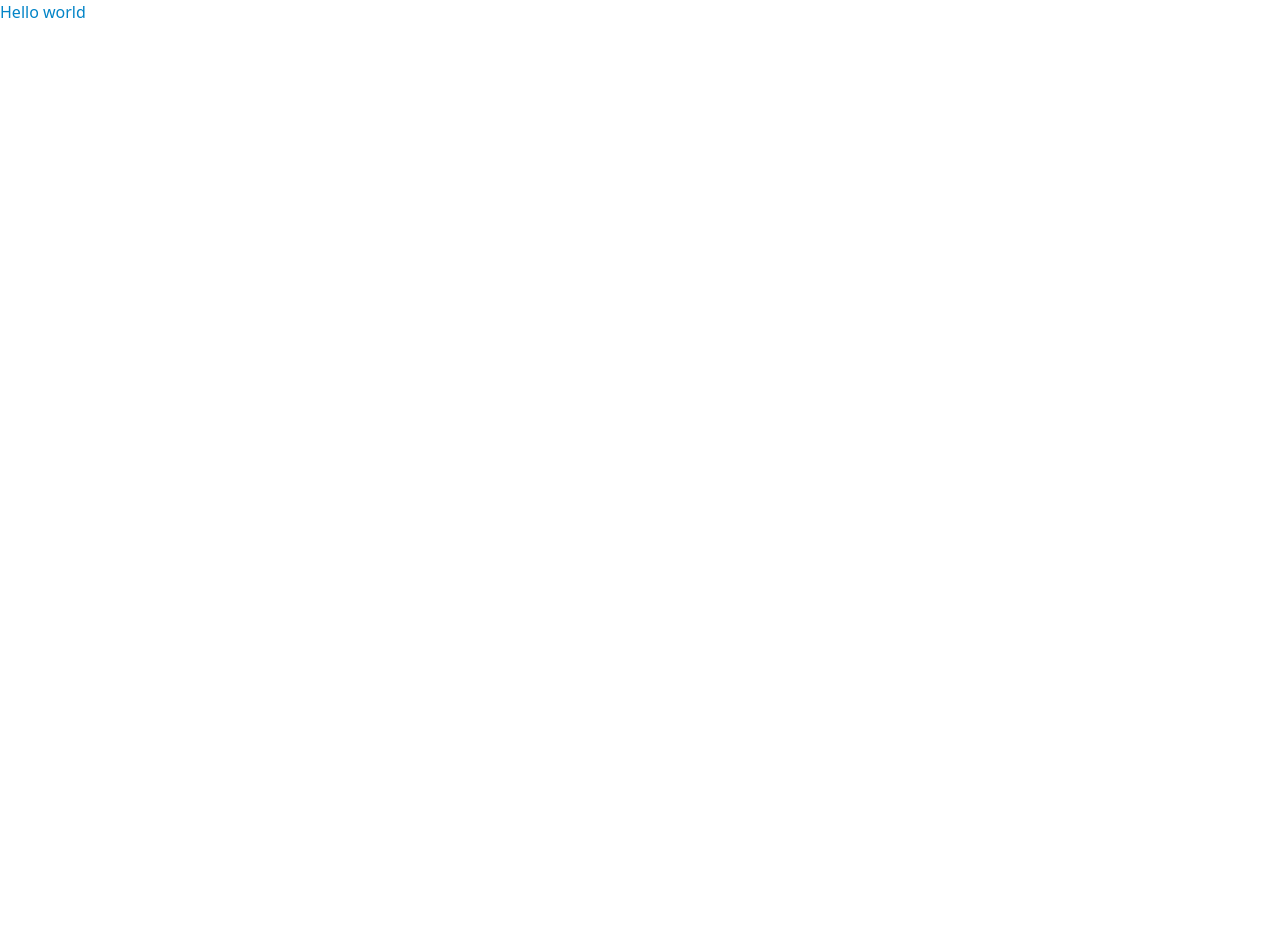
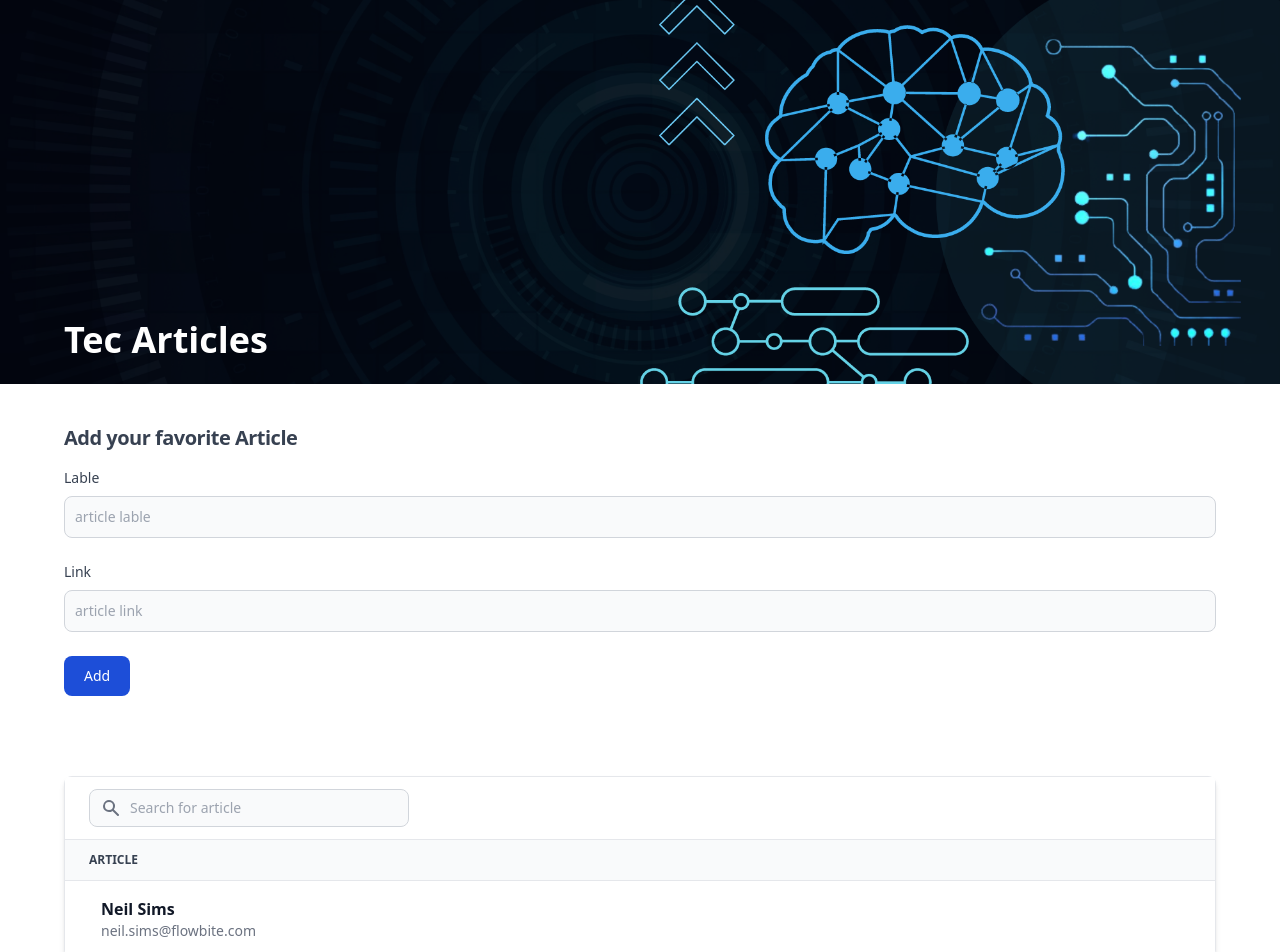
Before and after one commit to dtmiranda/favorite_article_frontend, a React (Create React App) app: page / in a window 1280 px wide. Shown: the top 952 px of the page. Before the commit the page ends 800 px from the top, so only its background shows below. Built offline with nearby package versions, Linux system fonts and the light colour scheme.

Commit message:
refactor: change project struture, separating components

```diff
--- a/src/App.css
+++ b/src/App.css
@@ -1,3 +1,9 @@
 @tailwind base;
 @tailwind components;
 @tailwind utilities;
+
+
+
+main{
+  @apply px-4 md:px-16
+}
--- a/src/App.tsx
+++ b/src/App.tsx
@@ -1,9 +1,73 @@
 import React from 'react';
 import './App.css';
+import Form from './components/Form';
+import Header from './components/Header';
 
 function App() {
   return (
-   <h1 className='text-sky-600'>Hello world</h1>
+    <>
+
+
+      <Header/>
+
+
+
+      <main>
+      <Form/>
+
+
+        <section className="relative overflow-x-auto shadow-md sm:rounded-lg">
+          <div className="px-6 py-3 flex items-center border border-gray-200 border-b-0 justify-between  bg-white">
+
+              <label htmlFor="table-search" className="sr-only">Search</label>
+              <div className="relative">
+                  <div className="absolute inset-y-0 left-0 flex items-center pl-3 pointer-events-none">
+                      <svg className="w-5 h-5 text-gray-500" aria-hidden="true" fill="currentColor" viewBox="0 0 20 20" xmlns="http://www.w3.org/2000/svg"><path fill-rule="evenodd" d="M8 4a4 4 0 100 8 4 4 0 000-8zM2 8a6 6 0 1110.89 3.476l4.817 4.817a1 1 0 01-1.414 1.414l-4.816-4.816A6 6 0 012 8z" clip-rule="evenodd"></path></svg>
+                  </div>
+                  <input type="text" id="table-search-users" className="block p-2 pl-10 text-sm text-gray-900 border border-gray-300 rounded-lg w-80 bg-gray-50" placeholder="Search for article"/>
+              </div>
+          </div>
+          <table className="w-full text-sm border border-gray-200 text-left text-gray-500">
+              <thead className="text-xs text-gray-700 uppercase bg-gray-50">
+                  <tr>
+
+                      <th scope="col" className="px-6 py-3 border border-b-gray-200">
+                          Article
+                      </th>
+
+                  </tr>
+              </thead>
+              <tbody>
+
+                  <tr className="bg-white border-b 0 hover:bg-gray-50 ">
+
+                      <th scope="row" className="flex items-center px-6 py-4 text-gray-900 whitespace-nowrap">
+                          <a href="http://www.google.com">
+                            <div className="pl-3">
+                                <div className="text-base font-semibold hover:underline-">Neil Sims</div>
+                                <div className="font-normal text-gray-500">neil.sims@flowbite.com</div>
+                            </div>
+
+                          </a>
+
+                      </th>
+
+                  </tr>
+
+              </tbody>
+          </table>
+
+        </section>
+
+
+
+
+
+      </main>
+
+
+
+    </>
   );
 }
 
--- /dev/null
+++ b/src/components/Form.tsx
@@ -0,0 +1,21 @@
+export default function Form(){
+  return(
+    <>
+      <h2 className="mb-4 text-lg font-bold leading-none tracking-tight text-gray-700 md:text-xl">Add your favorite Article</h2>
+
+      <form className='mb-20'>
+        <div className="mb-6">
+          <label htmlFor="lable" className="block mb-2 text-sm font-medium text-gray-700">Lable</label>
+          <input type="text" id="lable" className="bg-gray-50 border border-gray-300 text-gray-900 text-sm rounded-lg focus:ring-blue-200 focus:border-blue-200 block w-full p-2.5" placeholder="article lable" required/>
+        </div>
+        <div className="mb-6">
+          <label htmlFor="link" className="block mb-2 text-sm font-medium text-gray-700">Link</label>
+          <input type="text" id="link" className="bg-gray-50 border border-gray-300 text-gray-900 text-sm rounded-lg focus:ring-blue-200 focus:border-blue-200 block w-full p-2.5" placeholder="article link" required/>
+        </div>
+
+        <button type="submit" className="text-white bg-blue-700 hover:bg-blue-800 focus:ring-4 focus:outline-none focus:ring-blue-300 font-medium rounded-lg text-sm w-full sm:w-auto px-5 py-2.5 text-center ">Add</button>
+      </form>
+
+    </>
+  )
+}
--- /dev/null
+++ b/src/components/Header.tsx
@@ -0,0 +1,20 @@
+import bunner from '../assets/images/bunner.png'
+
+
+
+export default function Header(){
+  return(
+    <>
+      <figure className="relative w-full mb-10">
+        <a href="#">
+          <img className="" src={bunner} alt="image description"/>
+        </a>
+        <figcaption className="absolute px-4 text-2xl font-bold text-white bottom-6 md:absolute md:px-16 md:text-4xl">
+            <p>Tec Articles</p>
+        </figcaption>
+      </figure>
+
+
+    </>
+  )
+}
```
Also changed, not shown: src/assets/images/bunner.png (added).
